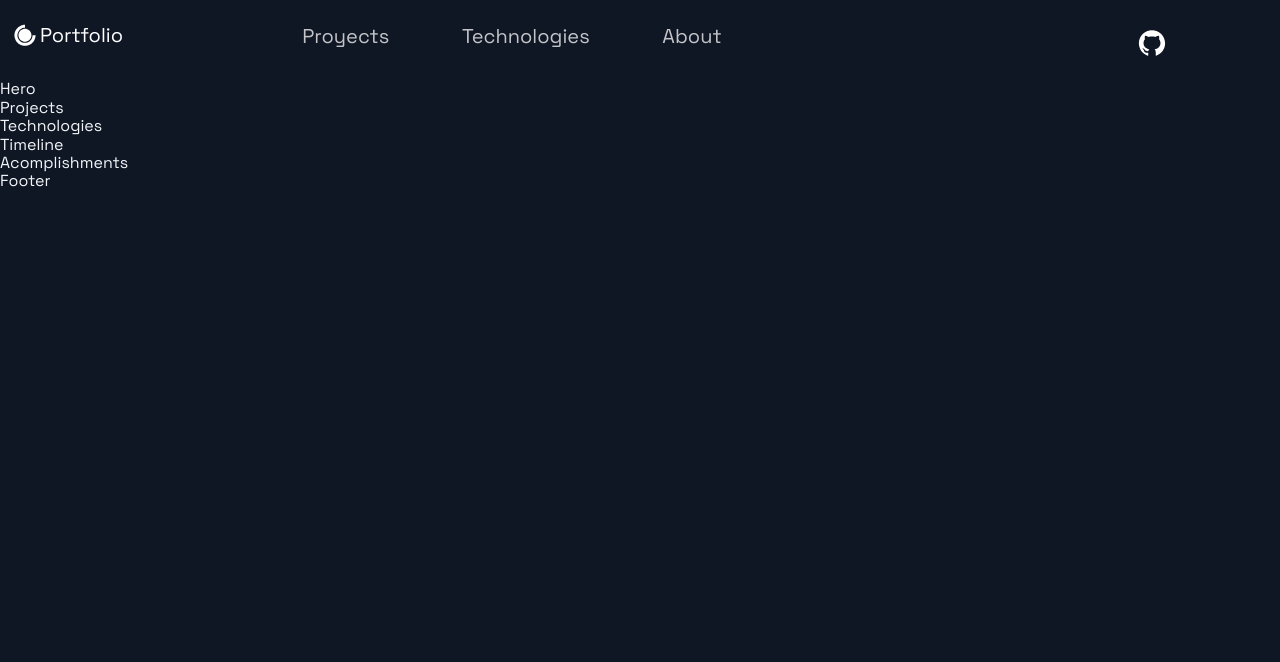
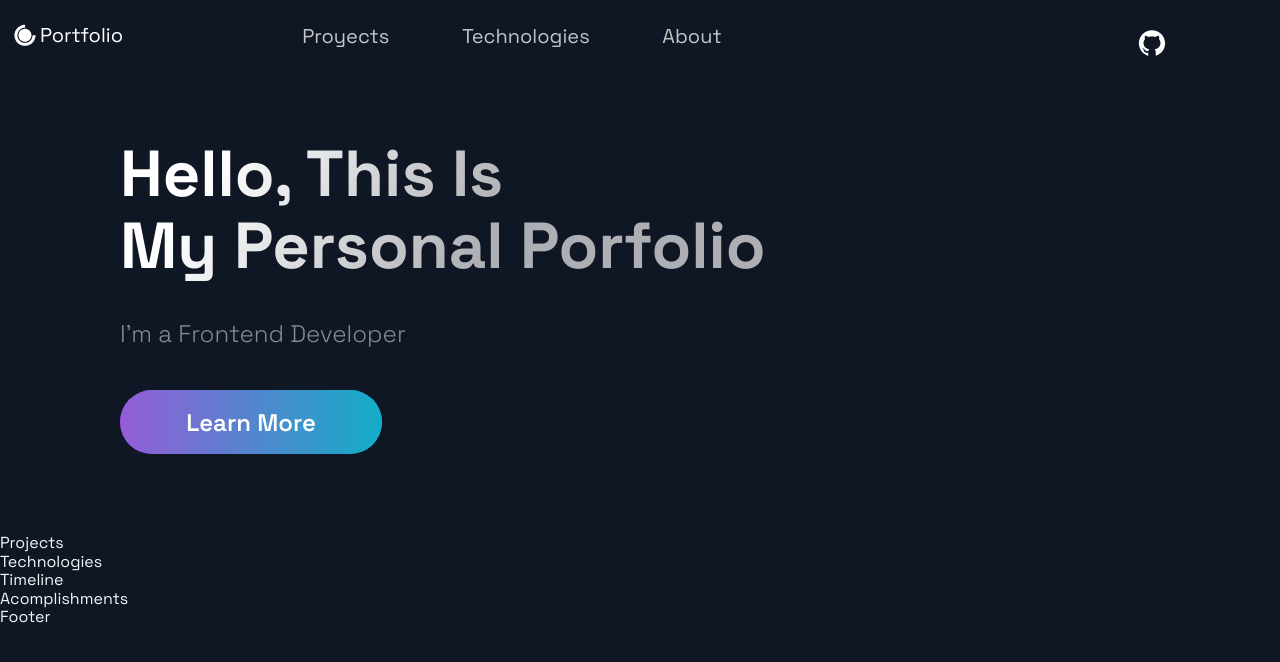
Before and after one commit to marasortiz/portfolio, a Next.js app: page / in a window 1280 px wide. Shown: the top 662 px of the page. Built offline with nearby package versions, Linux system fonts and the light colour scheme.

Commit message:
Hero part ended

```diff
--- a/src/components/Hero/Hero.js
+++ b/src/components/Hero/Hero.js
@@ -1,13 +1,27 @@
-import React from 'react';
+import React from "react";
+import { LeftSection } from "./HeroStyles";
+import Button from "../../styles/GlobalComponents/Button";
+import {
+  Section,
+  SectionText,
+  SectionTitle,
+} from "../../styles/GlobalComponents";
 
-import { Section, SectionText, SectionTitle } from '../../styles/GlobalComponents';
-import Button from '../../styles/GlobalComponents/Button';
-import { LeftSection } from './HeroStyles';
-
-const Hero = (props) => (
-  <div>
-    Hero
-  </div>
+const Hero = () => (
+  <Section row nopadding>
+    <LeftSection>
+      <SectionTitle main center>
+        Hello, This Is <br />
+        My Personal Porfolio
+      </SectionTitle>
+      <SectionText>I'm a Frontend Developer</SectionText>
+      <Button
+        onClick={() => (window.location = "https://github.com/marasortiz")}
+      >
+        Learn More
+      </Button>
+    </LeftSection>
+  </Section>
 );
 
 export default Hero;
--- a/src/components/Hero/HeroStyles.js
+++ b/src/components/Hero/HeroStyles.js
@@ -1,4 +1,4 @@
-import styled from 'styled-components';
+import styled from "styled-components";
 
 export const LeftSection = styled.div`
   width: 100%;
```
